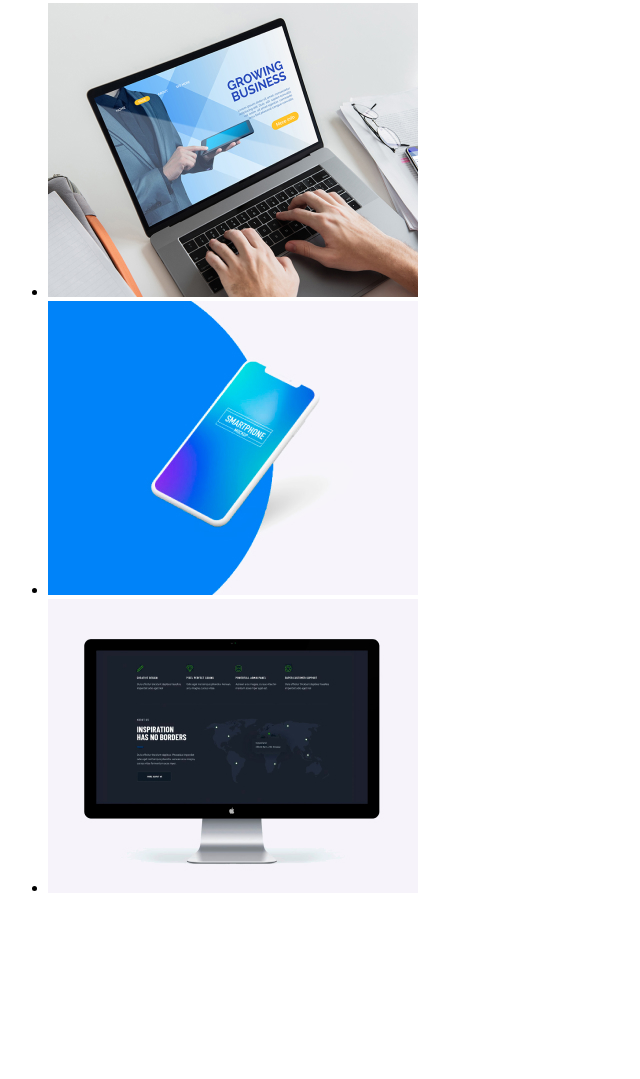
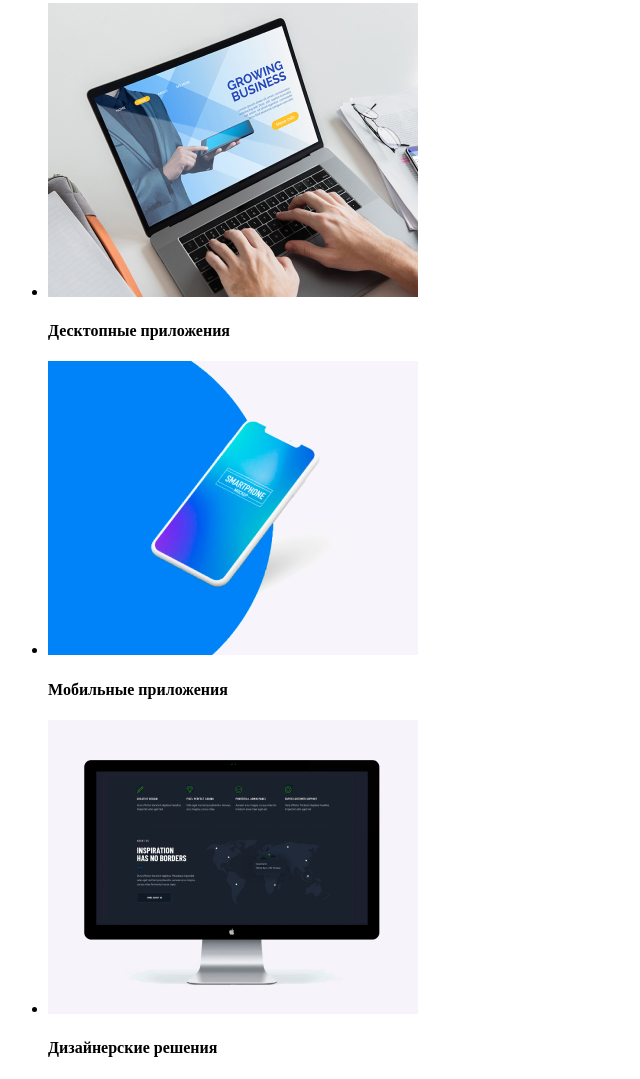
Before and after one commit to kostics1/goit-markup-hw-01, a plain HTML site: page index.html in a window 1280 px wide. Shown: the part 749-1828 px from the top of the page, without its empty margins (0-640 px from the left). Before the commit the page ends 1662 px from the top, so only its background shows below. Drawn offline with Linux system fonts and the light colour scheme.

Commit message:
чёта пкрвый код тоько имж

```diff
--- a/index.html
+++ b/index.html
@@ -40,9 +40,12 @@
         <section>
             <h2>Чем мы занимаемся</h2>
             <ul>
-                <li><img src="./img/noutbook.jpg" alt="" width="370"></li>
-                <li><img src="./img/smart.jpg" alt="" width="370"></li>
-                <li><img src="./img/decktop.jpg" alt="" width="370"></li>
+                <li><img src="./img/noutbook.jpg" alt="" width="370"><h4>Десктопные приложения</h4></li>
+
+                <li><img src="./img/smart.jpg" alt="" width="370"><h4>Мобильные приложения</h4></li>
+
+                <li><img src="./img/decktop.jpg" alt="" width="370"><h4>Дизайнерские решения</h4></li>
+
             </ul>
         </section>
 
```
